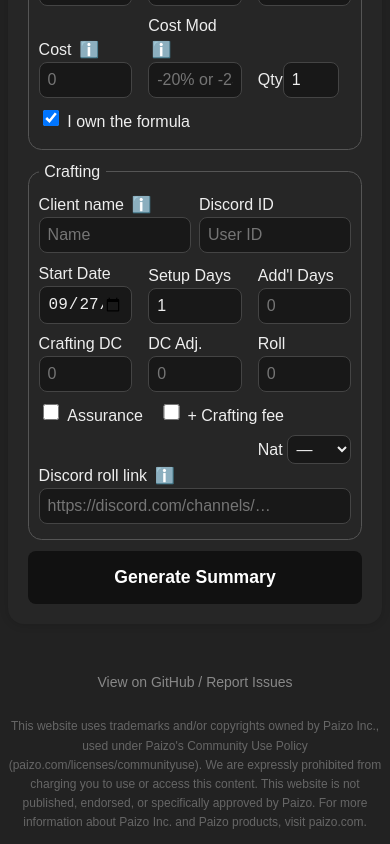
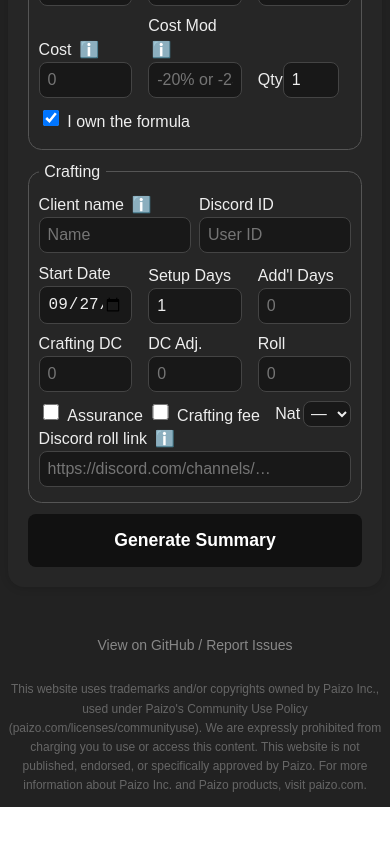
Before and after one commit to tuhs1985/pf2e-crafting, a React (Vite) app: page / in a window 390 px wide. Shown: the part 520-1364 px from the top of the page. After the commit the page ends 1327 px from the top, so only its background shows below. Built offline with nearby package versions, Linux system fonts and the light colour scheme.

Commit message:
Tighten crafting option spacing on mobile

```diff
--- a/src/App.css
+++ b/src/App.css
@@ -408,6 +408,11 @@ body { box-sizing: border-box; }
 .form-card .crafting-options-row label { margin-bottom: 0; white-space: nowrap; }
 .form-card .crafting-options-row .natural-roll-control { display: inline-flex; align-items: center; gap: .3rem; margin-left: auto; }
 .form-card .natural-roll-control select { width: 4rem; padding: .25rem; }
+@media (max-width: 480px) {
+  .crafting-options-row { column-gap: .35rem; }
+  .form-card .crafting-options-row .natural-roll-control { gap: .2rem; }
+  .form-card .natural-roll-control select { width: 3rem; padding: .15rem; }
+}
 @media (max-width: 380px) {
   .crafting-options-row { gap: .25rem; font-size: .8rem; }
   .form-card .crafting-options-row input[type="checkbox"] { width: 1em; height: 1em; margin-right: .2rem; }
--- a/src/App.tsx
+++ b/src/App.tsx
@@ -1150,7 +1150,7 @@ export default function App() {
             </label>
             <label><input type="checkbox" checked={addCraftingFee}
               onChange={e => { setAddCraftingFee(e.target.checked); if (!e.target.checked) setFeeOverride(""); }} />
-              + Crafting fee
+              Crafting fee
             </label>
             <label className="natural-roll-control">Nat
               <select aria-label="Natural d20 roll" value={naturalRoll} disabled={useAssurance}
```
